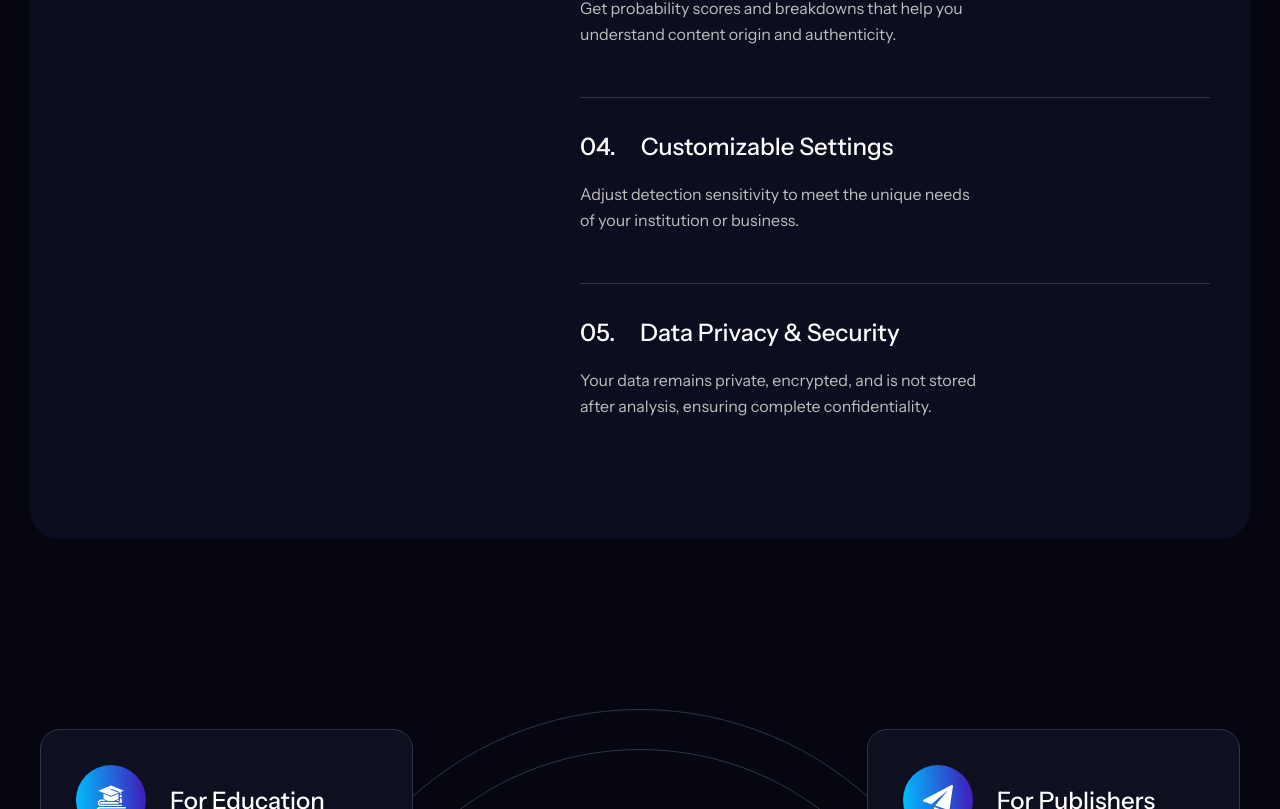
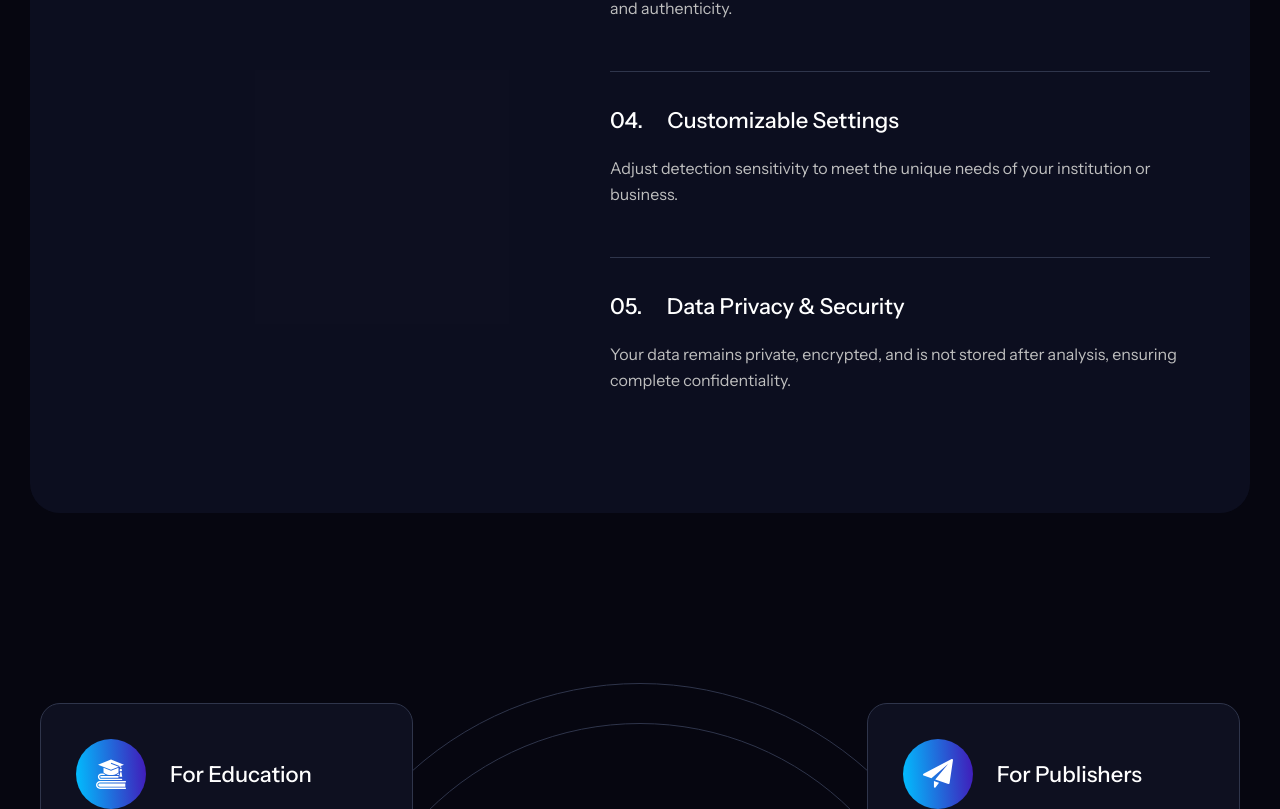
Before and after one commit to nilkanthdhanani/AI-Detector, a Next.js app: page / in a window 1280 px wide. Shown: the part 2471-3280 px from the top of the page. Built offline with nearby package versions, Linux system fonts and the light colour scheme.

Commit message:
change font

```diff
--- a/src/components/section/detectAI/detectAI.module.scss
+++ b/src/components/section/detectAI/detectAI.module.scss
@@ -147,15 +147,11 @@
                 }
 
                 h3 {
+                    @include commonSubHead;
                     margin-bottom: 20px;
-                    font-size: 24px;
-                    font-weight: 500;
-                    line-height: 29px;
                     color: #fff;
 
                     @media (max-width: 576px) {
-                        font-size: 20px;
-                        line-height: 24px;
                         margin-bottom: 15px;
                     }
                 }
--- a/src/components/section/plans/plans.module.scss
+++ b/src/components/section/plans/plans.module.scss
@@ -74,9 +74,7 @@
                 }
 
                 h3 {
-                    font-size: 24px;
-                    font-weight: 600;
-                    line-height: 29px;
+                    @include commonSubHead;
                     color: #fff;
                     margin-bottom: 25px;
                 }
@@ -182,9 +180,7 @@
                         }
 
                         h3 {
-                            font-size: 24px;
-                            font-weight: 600;
-                            line-height: 29px;
+                            @include commonSubHead;
                             color: #fff;
 
                             @media (max-width: 576px) {
@@ -211,9 +207,9 @@
                             gap: 8px;
 
                             h4 {
-                                font-size: 26px;
+                                font-size: 24px;
                                 font-weight: 700;
-                                line-height: 32px;
+                                line-height: 30px;
                                 color: #fff;
 
                                 @media (max-width: 576px) {
--- a/src/components/section/powerful/powerful.module.scss
+++ b/src/components/section/powerful/powerful.module.scss
@@ -23,7 +23,7 @@
         .powerfulDivMain {
             display: flex;
             justify-content: space-between;
-            gap: 30px;
+            gap: 40px;
 
             @media (max-width: 1024px) {
                 flex-direction: column;
@@ -64,13 +64,32 @@
                 width: 100%;
                 max-width: 850px;
 
+                @media (max-width: 1400px) {
+                    max-width: 600px;
+                }
+
+                @media (max-width: 1024px) {
+                    max-width: none;
+                }
+
                 .powerfulDivList1 {
-                    display: flex;
-                    justify-content: space-between;
-                    flex-wrap: wrap;
+                    display: grid;
+                    grid-template-columns: repeat(2, 1fr);
                     gap: 20px;
                     border-top: 1px solid #2f354b;
                     padding: 34px 0 50px 0;
+
+                    @media (max-width: 1400px) {
+                        grid-template-columns: 1fr;
+                    }
+
+                    @media (max-width: 1024px) {
+                        grid-template-columns: repeat(2, 1fr);
+                    }
+
+                    @media (max-width: 768px) {
+                        grid-template-columns: 1fr;
+                    }
 
                     @media (max-width: 576px) {
                         padding: 20px 0 30px 0;
@@ -82,19 +101,9 @@
                     }
 
                     .powerfulDivList1Head {
-                        max-width: 350px;
-                        width: 100%;
-
                         h3 {
-                            font-size: 24px;
-                            font-weight: 500;
-                            line-height: 29px;
+                            @include commonSubHead;
                             color: #fff;
-
-                            @media (max-width: 576px) {
-                                font-size: 20px;
-                                line-height: 24px;
-                            }
 
                             span {
                                 margin-right: 20px;
@@ -107,7 +116,6 @@
                     }
 
                     p {
-                        max-width: 400px;
                         @include fontPera;
                         color: #bfbfbf;
                     }
--- a/src/components/section/update/update.module.scss
+++ b/src/components/section/update/update.module.scss
@@ -84,15 +84,11 @@
                 }
 
                 p {
-                    font-size: 22px;
-                    font-weight: 500;
-                    line-height: 27px;
+                    @include commonSubHead;
                     color: #fff;
                     margin: 8px 0 22px 0;
 
                     @media (max-width: 576px) {
-                        font-size: 20px;
-                        line-height: 24px;
                         margin: 8px 0 16px 0;
                     }
                 }
--- a/src/components/section/whoUse/whoUse.module.scss
+++ b/src/components/section/whoUse/whoUse.module.scss
@@ -151,9 +151,7 @@
                     }
 
                     h3 {
-                        font-weight: 500;
-                        font-size: 20px;
-                        line-height: 24px;
+                        @include commonSubHead;
                         color: #ffffff;
                     }
 
--- a/src/components/section/whyChoose/whyChoose.module.scss
+++ b/src/components/section/whyChoose/whyChoose.module.scss
@@ -8,7 +8,7 @@
         gap: 40px;
         position: relative;
 
-        @media (max-width: 576px) {
+        @media (max-width: 1024px) {
             padding: 0;
         }
 
@@ -112,15 +112,8 @@
                     }
 
                     h3 {
-                        font-size: 24px;
-                        font-weight: 500;
-                        line-height: 29px;
+                        @include commonSubHead;
                         color: #fff;
-
-                        @media (max-width: 576px) {
-                            font-size: 20px;
-                            line-height: 24px;
-                        }
                     }
                 }
 
--- a/src/styles/_typography.scss
+++ b/src/styles/_typography.scss
@@ -48,3 +48,14 @@
         line-height: 38px;
     }
 }
+
+@mixin commonSubHead {
+    font-size: 22px;
+    font-weight: 500;
+    line-height: 29px;
+
+    @media (max-width: 576px) {
+        font-size: 20px;
+        line-height: 24px;
+    }
+}
```
